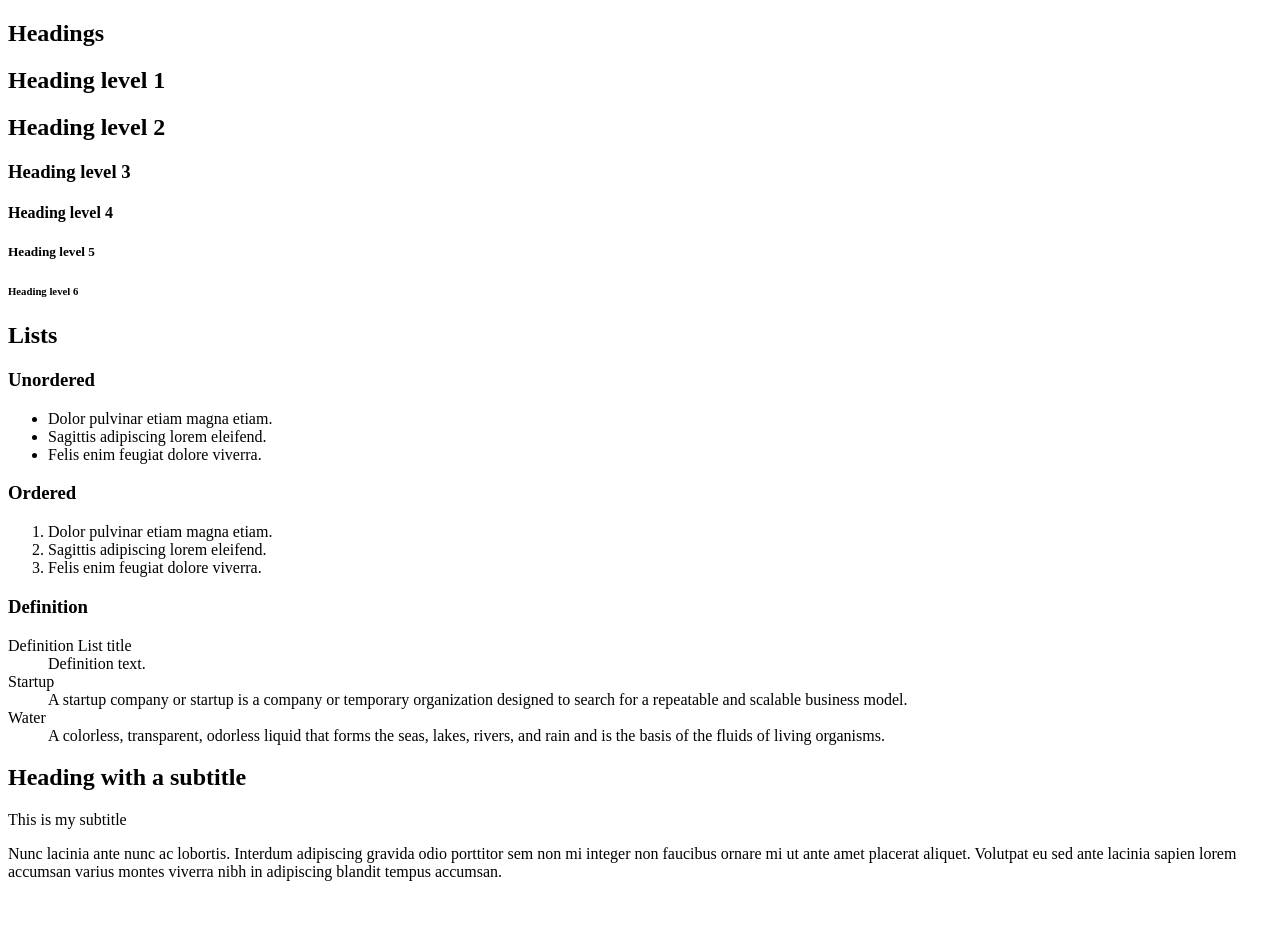
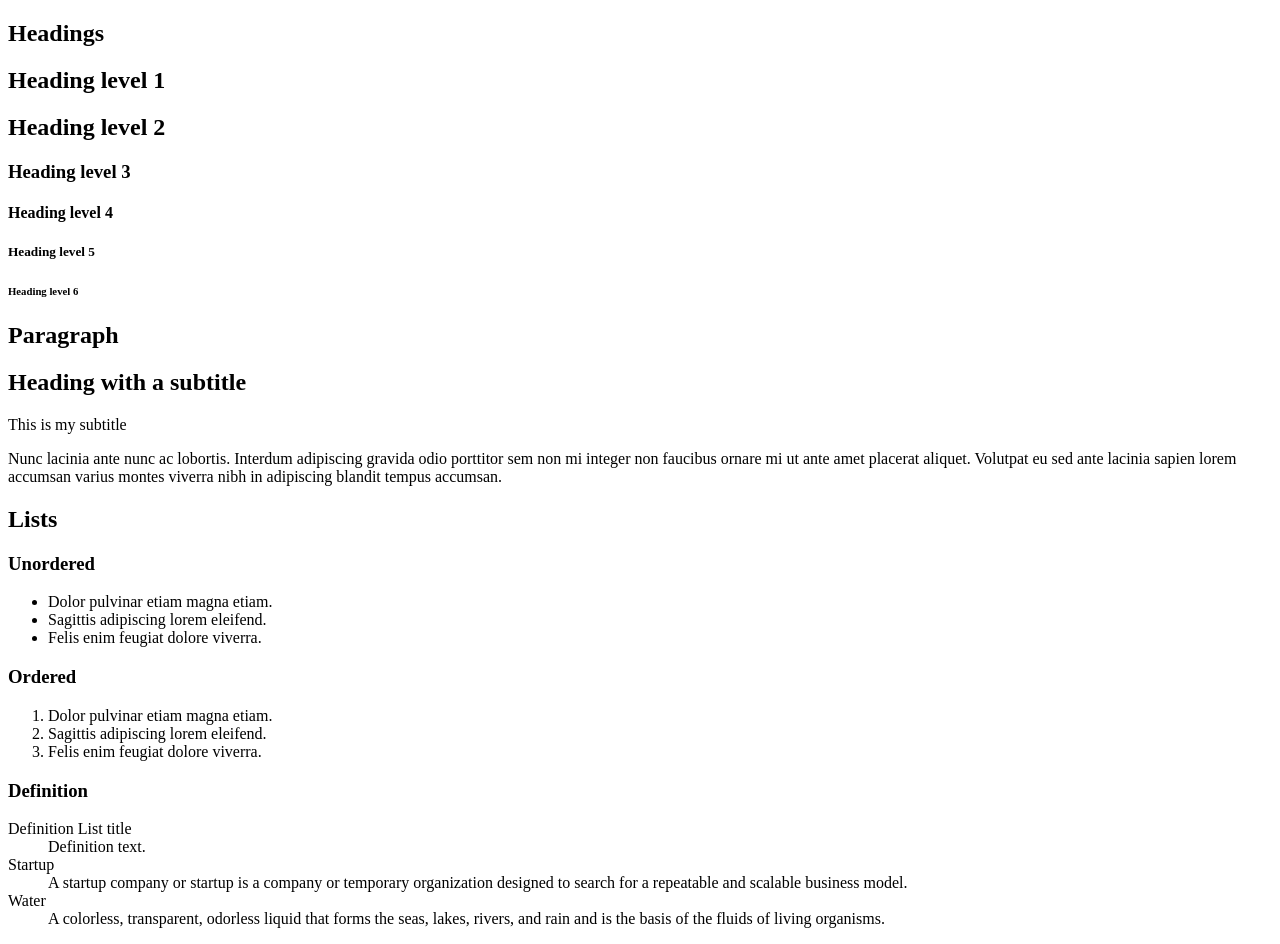
Before and after one commit to amaalyy/holbertonschool-web_front_end, a plain HTML site: page html_advanced/26-styleguide.html in a window 1280 px wide. Before the commit the page ends 897 px from the top, so only its background shows below. Drawn offline with Linux system fonts and the light colour scheme.

```diff
--- a/html_advanced/26-styleguide.html
+++ b/html_advanced/26-styleguide.html
@@ -25,11 +25,23 @@
         <h5>Heading level 5</h5>
         <h6>Heading level 6</h6>
       </section>
+      <section>
+        <header>
+          <h2>Paragraph</h2>
+        </header>
+        <h2>Heading with a subtitle</h2>
+        <p>This is my subtitle</p>
+        <p>
+          Nunc lacinia ante nunc ac lobortis. Interdum adipiscing gravida odio
+          porttitor sem non mi integer non faucibus ornare mi ut ante amet
+          placerat aliquet. Volutpat eu sed ante lacinia sapien lorem accumsan
+          varius montes viverra nibh in adipiscing blandit tempus accumsan.
+        </p>
+      </section>
       <!-- Lists -->
       <section>
         <header>
           <h2>Lists</h2>
-        </header>
           <div>
             <h3>Unordered</h3>
             <ul>
@@ -61,14 +73,7 @@
               </dd>
             </dl>
           </div>
-        <h2>Heading with a subtitle</h2>
-        <p>This is my subtitle</p>
-        <p>
-          Nunc lacinia ante nunc ac lobortis. Interdum adipiscing gravida odio
-          porttitor sem non mi integer non faucibus ornare mi ut ante amet
-          placerat aliquet. Volutpat eu sed ante lacinia sapien lorem accumsan
-          varius montes viverra nibh in adipiscing blandit tempus accumsan.
-        </p>
+        </header>
       </section>
     </main>
     <footer></footer>
```
Lines whose indentation alone changed are shown as unchanged.
